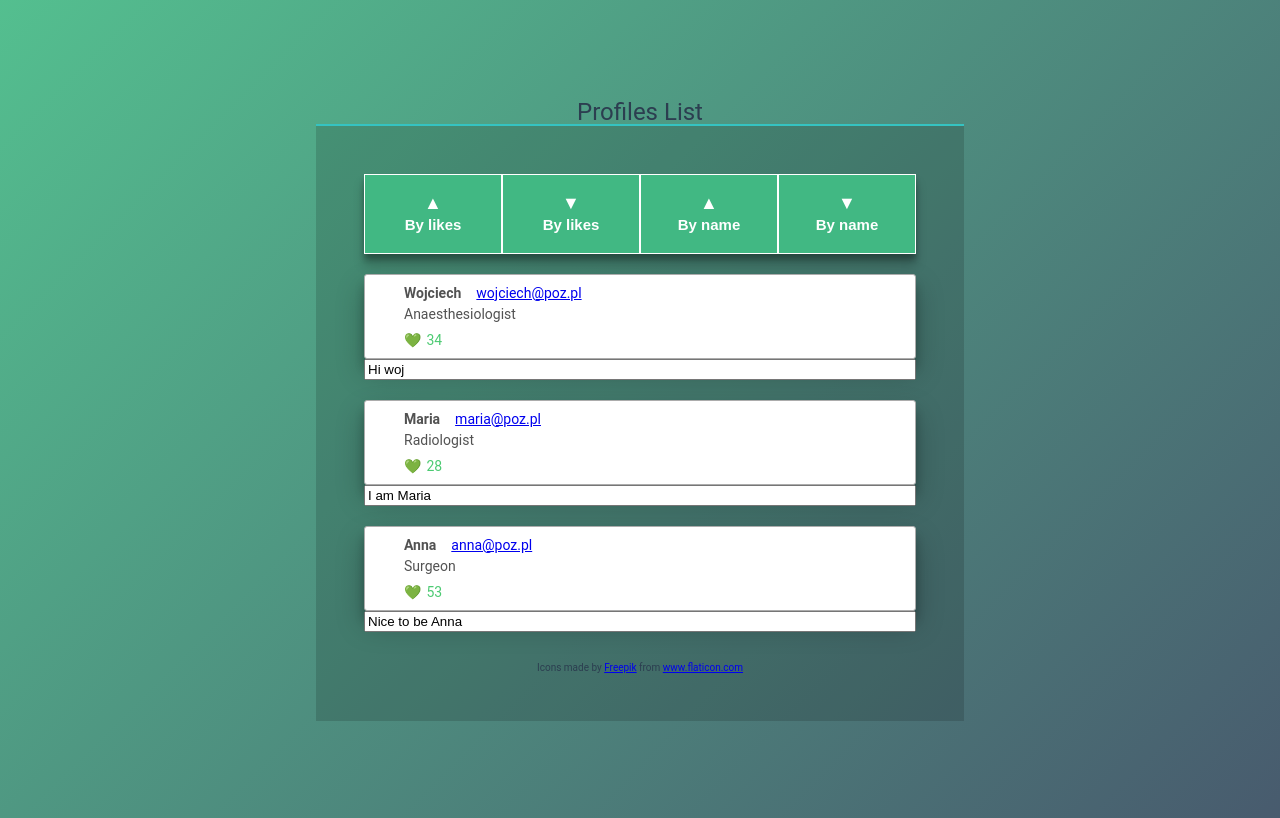
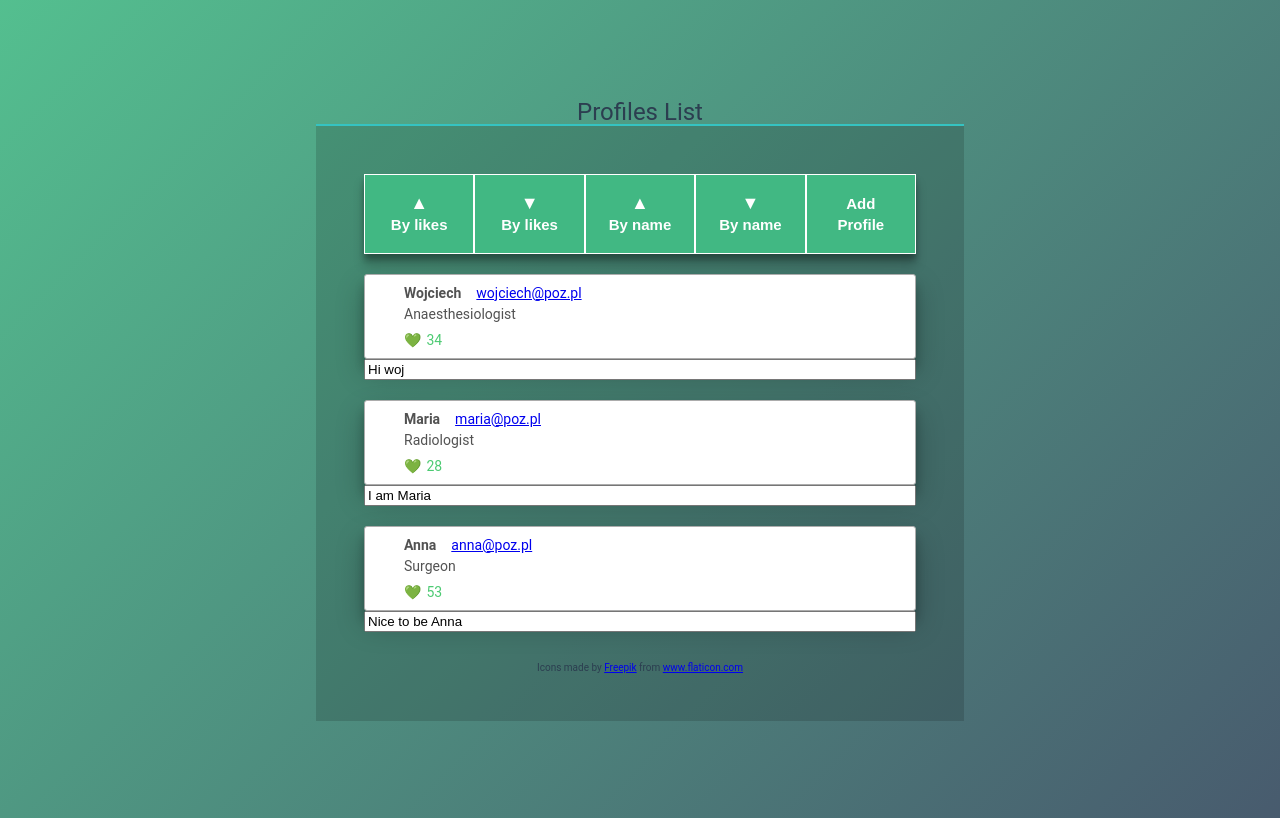
Before and after one commit to glorifiedKing/vue-profiles, a Vue app: page / in a window 1280 px wide. Built offline with nearby package versions, Linux system fonts and the light colour scheme; some icons are missing.

Commit message:
adding button to toggle adding new profile

```diff
--- a/src/App.vue
+++ b/src/App.vue
@@ -7,15 +7,22 @@
         <button @click="sortDesc">▼ <small><br/>By likes</small></button>
         <button @click="sortByNameAsc">▲ <small><br/>By name</small></button>
         <button @click="sortByNameDesc">▼ <small><br/>By name</small></button>
+        <button @click="toggleProfileAdd">
+          <small :class="addProfile ? 'hidden' : ''">Add Profile</small>
+          <small :class="!addProfile ? 'hidden' : ''">Stored Profiles</small>
+        </button>
       </div>
-
+      <div class="add-profile" :class="!addProfile ? 'hidden' : ''">
+        <p>Add new profile</p>
+      </div>
+      <div :class="addProfile ? 'hidden' : ''">
         <ProfileCard
           v-for="(profile, index) in profiles"
           :key="index"
           :profile="profile"
           class="profile"
         />
-
+      </div>
       <div class="icons-note">
         Icons made by
         <a href="https://www.flaticon.com/authors/freepik" title="Freepik">Freepik</a> from
@@ -62,7 +69,8 @@ export default {
           likes: 53,
           comment: "Nice to be Anna"
         }
-      ]
+      ],
+      addProfile: false
     };
   },
 
@@ -72,13 +80,11 @@ export default {
         return a.likes - b.likes;
       });
     },
-
     sortDesc() {
       this.profiles.sort(function(a, b) {
         return b.likes - a.likes;
       });
     },
-
     sortByNameAsc() {
       this.profiles.sort(function(a, b) {
         if (a.name.toLowerCase() < b.name.toLowerCase()) {
@@ -90,7 +96,6 @@ export default {
         return 0;
       });
     },
-
     sortByNameDesc() {
       this.profiles.sort(function(a, b) {
         if (b.name.toLowerCase() < a.name.toLowerCase()) {
@@ -101,7 +106,11 @@ export default {
         }
         return 0;
       });
+    },
+    toggleProfileAdd() {
+      this.addProfile = !this.addProfile;
     }
+
   }
 };
 </script>
@@ -128,6 +137,10 @@ html, body {
   font-size: 1.5em;
   height: 87.3vh;
   overflow: auto;
+}
+
+.hidden {
+  display: none;
 }
 
 button {
```
Lines whose indentation alone changed are shown as unchanged.
